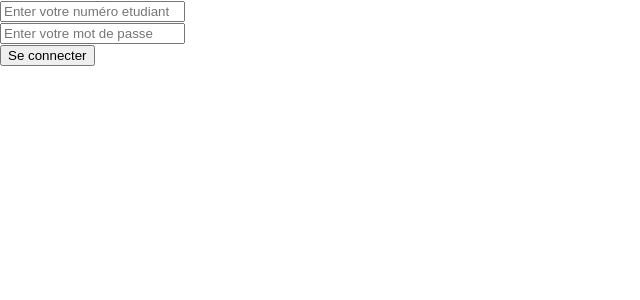
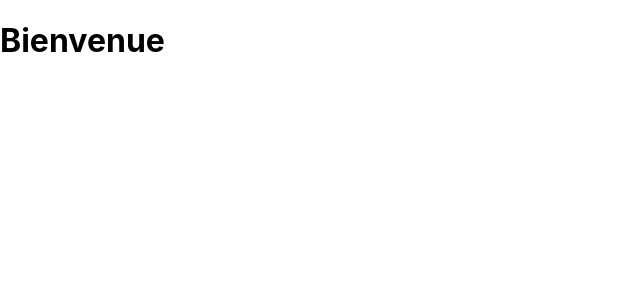
Before and after one commit to martinprevot/Efrei_React, a React (Create React App) app: page /home in a window 1280 px wide. Shown: the top 300 px of the page, without its empty margins (0-640 px from the left). Built offline with nearby package versions, Linux system fonts and the light colour scheme.

Commit message:
auth update

```diff
--- a/package.json
+++ b/package.json
@@ -8,6 +8,7 @@
     "@testing-library/user-event": "^13.5.0",
     "react": "^18.3.1",
     "react-dom": "^18.3.1",
+    "react-router-dom": "^6.23.1",
     "react-scripts": "5.0.1",
     "web-vitals": "^2.1.4"
   },
--- /dev/null
+++ b/src/Home.jsx
@@ -0,0 +1,3 @@
+const Home = () => (<h1>Bienvenue</h1>);
+
+export default Home;
--- a/src/index.js
+++ b/src/index.js
@@ -4,11 +4,26 @@ import './index.css';
 import App from './App';
 import reportWebVitals from './reportWebVitals';
 import Login from './login/Login';
+import { RouterProvider, createBrowserRouter } from 'react-router-dom';
+import Home from './Home';
+
+let connectedUser = null;
+
+const router = createBrowserRouter([
+  {
+    path: "/",
+    element: <Login />,
+  },
+  {
+    path: "/home",
+    element: <Home />,
+  }
+]);
 
 const root = ReactDOM.createRoot(document.getElementById('root'));
 root.render(
   <React.StrictMode>
-    <Login />
+   <RouterProvider router={router} />
   </React.StrictMode>
 );
 
--- a/src/login/Login.jsx
+++ b/src/login/Login.jsx
@@ -1,7 +1,9 @@
 import { useState } from "react";
 import users from "./users";
+import { useNavigate } from "react-router-dom";
 
 const Login = () => {
+    const navigate = useNavigate();
     const [studentNumber, setStudentNumber] = useState('');
     const [password, setPassword] = useState('');
     const submitEvent = () =>{
@@ -11,6 +13,8 @@ const Login = () => {
                 userMatching = i;
                 if(users[userMatching].password == password){
                     console.log("ok");
+                    connected
+                    navigate('/home');
                 }
                 else{
                     console.log("nope");
```
Also changed, not shown: 1 other file (tests, documents, lock files or other folders).
